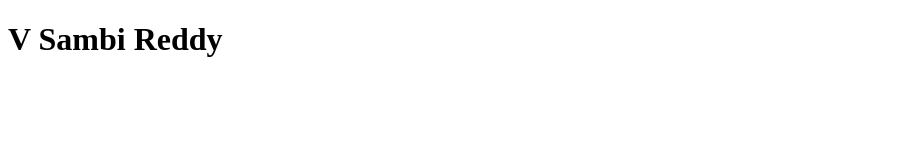
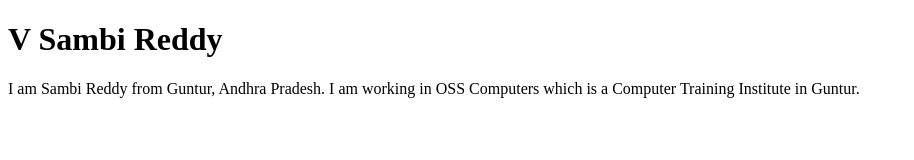
Before and after one commit to reddyoss/html_class, a plain HTML site: page index.html in a window 1280 px wide. Shown: the whole page, without its empty margins (0-914 px from the left). Drawn offline with Linux system fonts and the light colour scheme.

Commit message:
Heading tag and one paragraph is added

```diff
--- a/index.html
+++ b/index.html
@@ -5,5 +5,8 @@
 	</head>
 	<body>
 		<h1>V Sambi Reddy</h1>
+		<p>
+			I am Sambi Reddy from Guntur, Andhra Pradesh. I am working in OSS Computers which is a Computer Training Institute in Guntur.
+		</p>
 	</body>
 </html>
```
